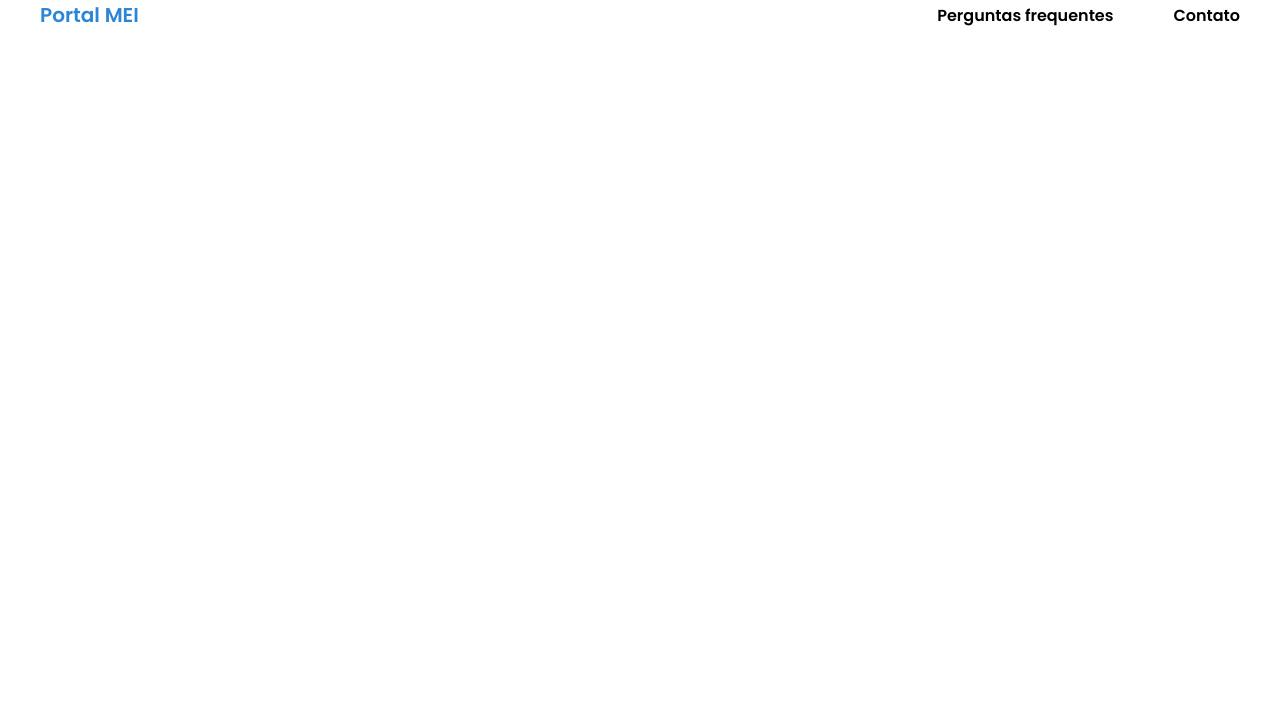
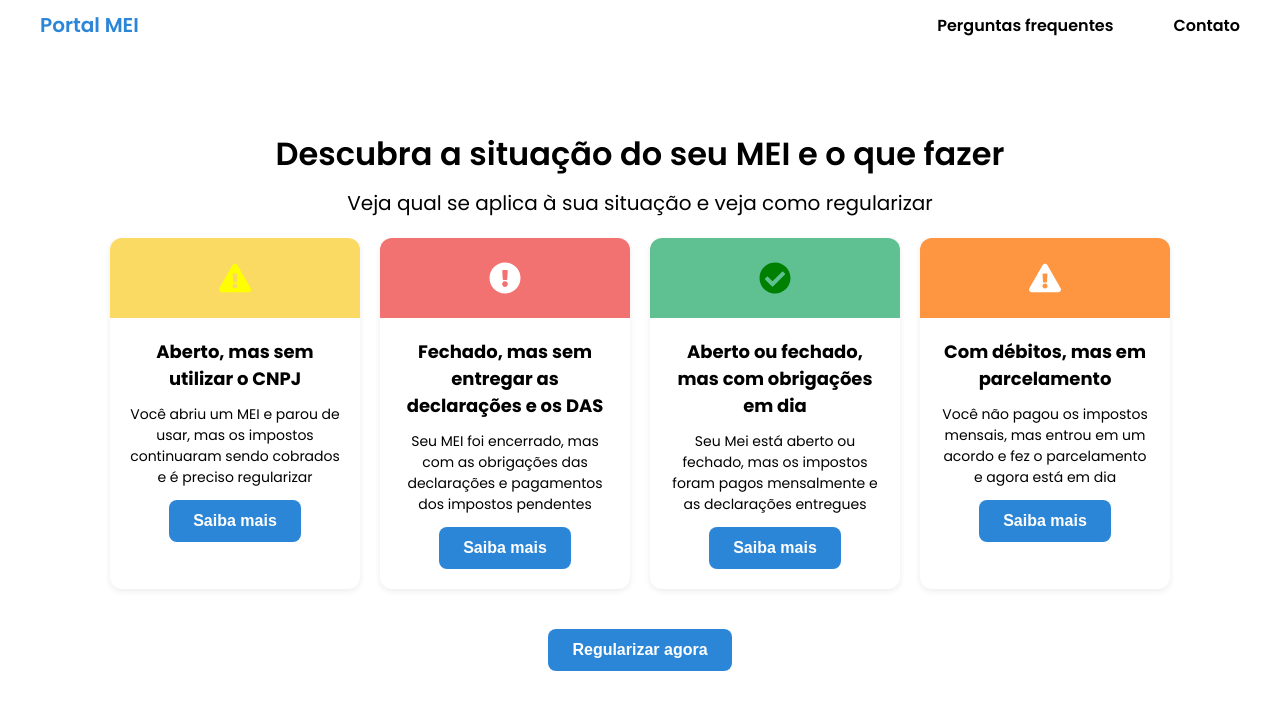
Before and after one commit to Israel-ops-cmd/captura-mei, a React (Vite) app: page / in a window 1280 px wide. Shown: the top 710 px of the page. Built offline with nearby package versions, Linux system fonts and the light colour scheme.

Commit message:
feat: creating hero section

```diff
--- a/package.json
+++ b/package.json
@@ -13,6 +13,7 @@
     "@types/styled-components": "^5.1.34",
     "react": "^19.1.1",
     "react-dom": "^19.1.1",
+    "react-icons": "^5.5.0",
     "react-router-dom": "^7.9.2",
     "styled-components": "^6.1.19"
   },
--- a/src/App.tsx
+++ b/src/App.tsx
@@ -2,12 +2,14 @@ import { ThemeProvider } from "styled-components"
 import { theme } from "./styles/Theme"
 import { GlobalStyle } from "./types/GlobalStyle"
 import { Header } from "./components/header"
+import { Hero } from "./components/hero"
 
 function App() {
   return (
     <ThemeProvider theme = {theme}>
        <GlobalStyle />
        <Header />
+       <Hero />
     </ThemeProvider>
   )
 }
--- a/src/components/header/style.ts
+++ b/src/components/header/style.ts
@@ -6,7 +6,7 @@ export const Container = styled.header`
     display: flex;
     justify-content: space-between;
     align-items: center;
-    padding: ${pxToRem(0)} ${pxToRem(40)}
+    padding: ${pxToRem(10)} ${pxToRem(40)}
 `
 
 export const Text = styled.text`
--- /dev/null
+++ b/src/components/hero/index.tsx
@@ -0,0 +1,56 @@
+import React from "react"
+import { Card, Card_Body, Card_Header_1, Card_Header_2, Card_Header_3, Card_Header_4, Cards, CardText, CardTitle, Container, Text } from "./style"
+import { Button, StyledH1 } from "../../types/GlobalStyle"
+import { FaExclamationTriangle, FaExclamationCircle, FaCheckCircle } from "react-icons/fa";
+
+export const Hero: React.FC = () => {
+    return (
+        <Container>
+            <StyledH1>Descubra a situação do seu MEI e o que fazer</StyledH1>
+            <Text>Veja qual se aplica à sua situação e veja como regularizar</Text>
+            <Cards>
+                <Card>
+                    <Card_Header_1>
+                        <FaExclamationTriangle color="yellow" size={32} />
+                    </Card_Header_1>
+                    <Card_Body>
+                        <CardTitle>Aberto, mas sem utilizar o CNPJ</CardTitle>
+                        <CardText>Você abriu um MEI e parou de usar, mas os impostos continuaram sendo cobrados e é preciso regularizar</CardText>
+                        <Button>Saiba mais</Button>
+                    </Card_Body>
+                </Card>
+                <Card>
+                    <Card_Header_2>
+                        <FaExclamationCircle color="white" size={32} />
+                    </Card_Header_2>
+                    <Card_Body>
+                        <CardTitle>Fechado, mas sem entregar as declarações e os DAS</CardTitle>
+                        <CardText>Seu MEI foi encerrado, mas com as obrigações das declarações e pagamentos dos impostos pendentes</CardText>
+                        <Button>Saiba mais</Button>
+                    </Card_Body>
+                </Card>
+                <Card>
+                    <Card_Header_3>
+                        <FaCheckCircle color="green" size={32} />
+                    </Card_Header_3>
+                    <Card_Body>
+                        <CardTitle>Aberto ou fechado, mas com obrigações em dia</CardTitle>
+                        <CardText>Seu Mei está aberto ou fechado, mas os impostos foram pagos mensalmente e as declarações entregues</CardText>
+                        <Button>Saiba mais</Button>
+                    </Card_Body>
+                </Card>
+                <Card>
+                    <Card_Header_4>
+                        <FaExclamationTriangle color="white" size={32} />
+                    </Card_Header_4>
+                    <Card_Body>
+                        <CardTitle>Com débitos, mas em parcelamento</CardTitle>
+                        <CardText>Você não pagou os impostos mensais, mas entrou em um acordo e fez o parcelamento e agora está em dia</CardText>
+                        <Button>Saiba mais</Button>
+                    </Card_Body>
+                </Card>
+            </Cards>
+            <Button>Regularizar agora</Button>
+        </Container>
+    )
+}
--- /dev/null
+++ b/src/components/hero/style.ts
@@ -0,0 +1,81 @@
+import styled from "styled-components"
+import { pxToRem } from "../../utils/Utils"
+
+export const Container = styled.div`
+    display: flex;
+    justify-content: center;
+    flex-direction: column;
+    align-items: center;
+    text-align: center;
+    margin-top: ${pxToRem(80)}
+`
+
+export const Text = styled.p`
+    font-size: ${pxToRem(20)};
+    margin-top: ${pxToRem(10)};
+`
+export const Cards = styled.div`
+    display: flex;
+    flex-wrap: wrap;
+    justify-content: center;
+    gap: ${pxToRem(20)};
+`
+export const Card = styled.div`
+  border-radius: ${pxToRem(12)};
+  box-shadow: 0 2px 6px rgba(0,0,0,0.08);
+  overflow: hidden;
+  width: ${pxToRem(250)};
+  display: flex;
+  flex-direction: column;
+  margin-top: ${pxToRem(20)};
+  margin-bottom: ${pxToRem(40)};
+`
+
+export const Card_Header_1 = styled.div`
+    background-color: ${({ theme }) => theme.colors.card_1};
+    height: ${pxToRem(80)};
+    display: flex;
+    align-items: center;
+    justify-content: center;
+`
+export const Card_Header_2 = styled.div`
+    background-color: ${({ theme }) => theme.colors.card_2};
+    height: ${pxToRem(80)};
+    display: flex;
+    align-items: center;
+    justify-content: center;
+`
+export const Card_Header_3 = styled.div`
+    background-color: ${({ theme }) => theme.colors.card_3};
+    height: ${pxToRem(80)};
+    display: flex;
+    align-items: center;
+    justify-content: center;
+`
+export const Card_Header_4 = styled.div`
+    background-color: ${({ theme }) => theme.colors.card_4};
+    height: ${pxToRem(80)};
+    display: flex;
+    align-items: center;
+    justify-content: center;
+`
+
+export const Card_Body = styled.div`
+    padding: ${pxToRem(20)};
+    display: flex;
+    flex-direction: column;
+    align-items: center;
+    gap: ${pxToRem(12)};
+`
+export const CardTitle = styled.h3`
+  font-size: ${pxToRem(18)};
+  font-weight: bold;
+  color: ${({ theme }) => theme.colors.text};
+  margin: 0;
+`
+export const CardText = styled.p`
+  font-size: ${pxToRem(14)};y
+  color: ${({ theme }) => theme.colors.text};
+  margin: 0;
+  text-align: center;
+`
--- a/src/types/GlobalStyle.ts
+++ b/src/types/GlobalStyle.ts
@@ -27,7 +27,7 @@ export const GlobalStyle = createGlobalStyle`
 
 export const StyledH1 = styled.h1`
     font-size: ${pxToRem(32)};
-    font-weight: 500;
+    font-weight: 600;
 `
 
 export const styledH2 = styled.h2`
@@ -37,7 +37,7 @@ export const styledH2 = styled.h2`
 
 export const Button = styled.button`
     background-color: ${({ theme }) => theme.colors.button};
-    color: '#ffffffff';
+    color: #ffffffff;
     border: none;
     border-radius: ${pxToRem(8)};
     padding: ${pxToRem(12)} ${pxToRem(24)};
```
Also changed, not shown: 1 other file (tests, documents, lock files or other folders).
